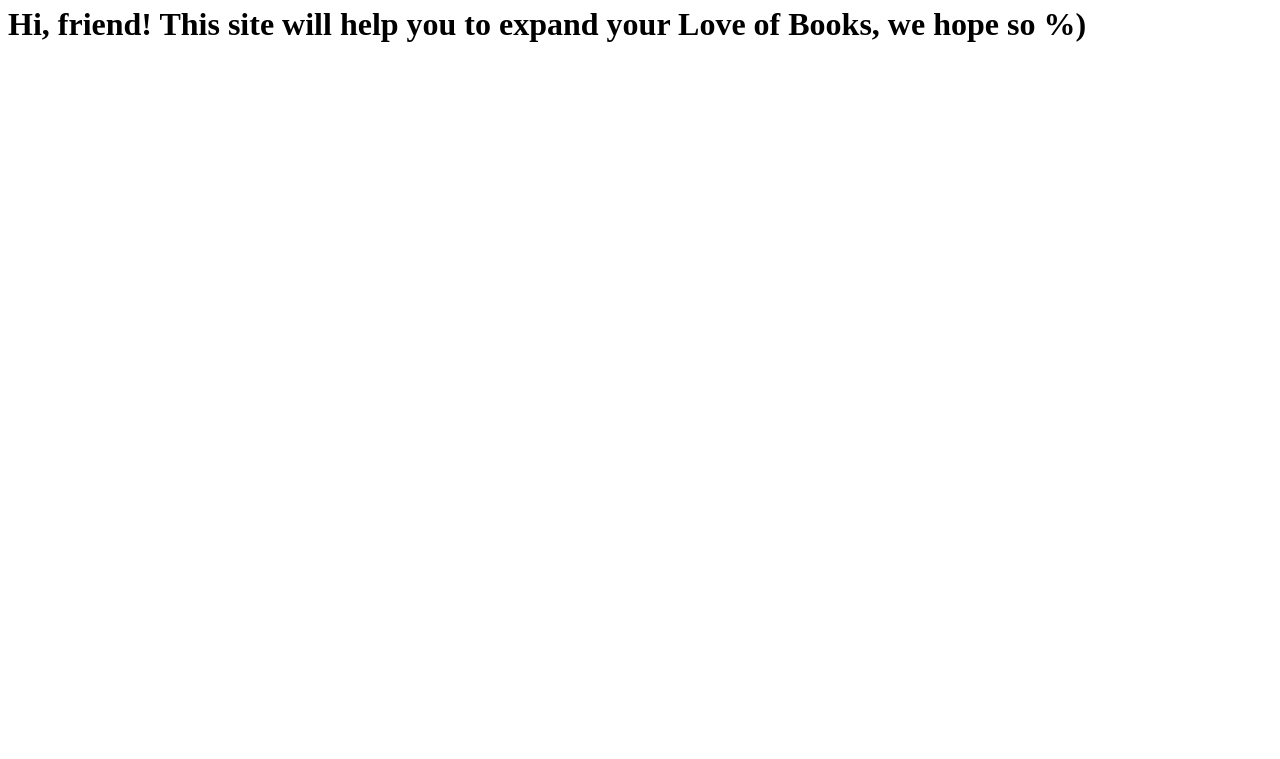
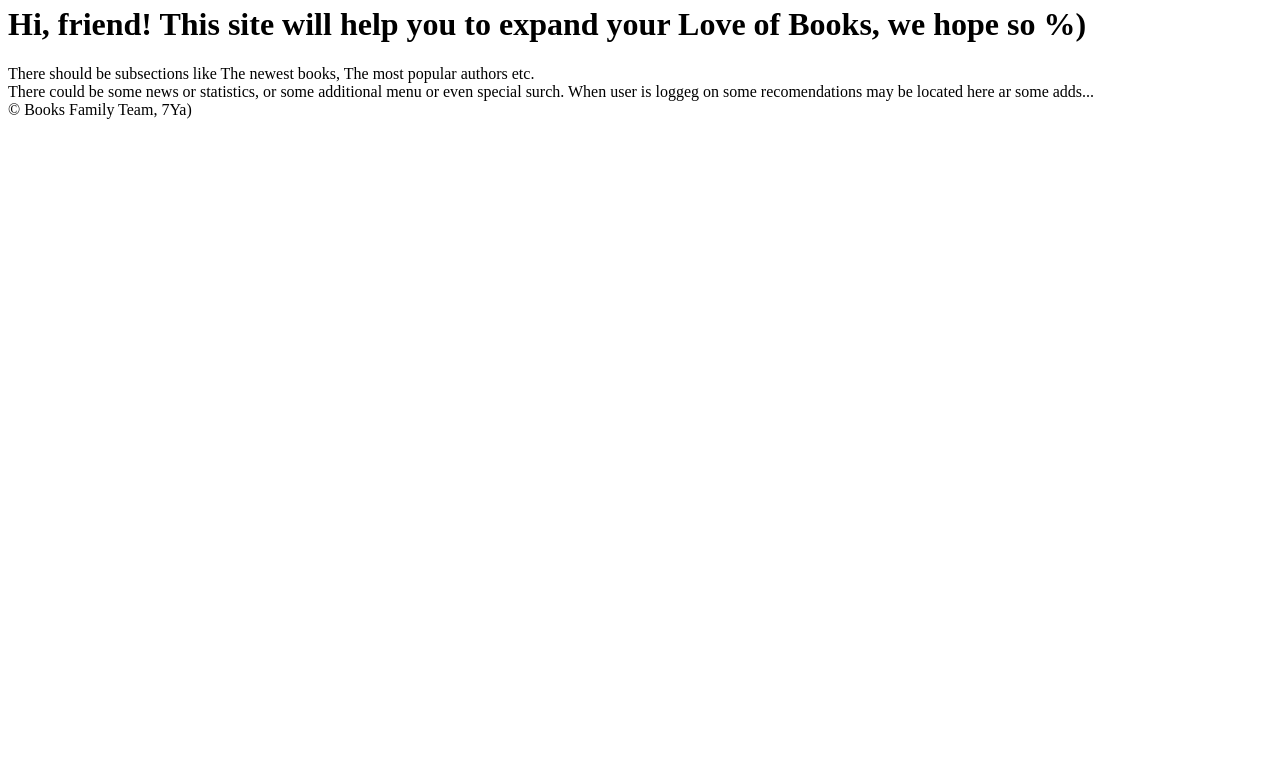
Before and after one commit to vira-lytvyn/BooksFamily, a plain HTML site: page app/index.html in a window 1280 px wide. Shown: the part 41-800 px from the top of the page. Drawn offline with Linux system fonts and the light colour scheme.

Commit message:
add footer and main content

```diff
--- a/app/index.html
+++ b/app/index.html
@@ -16,5 +16,12 @@
         </nav>
         <h1 class="greeting">Hi, friend! This site will help you to expand your Love of Books, we hope so %)</h1>
     </header>
+    <main class="main-wrapper">
+        <section class="main-section content-section">There should be subsections like The newest books, The most popular authors etc.</section>
+        <aside class="main-section aside-section">There could be some news or statistics, or some additional menu or even special surch. When user is loggeg on some recomendations may be located here ar some adds...</aside>
+    </main>
+    <footer class="main-footer">
+        &copy; Books Family Team, 7Ya)
+    </footer>
 </body>
 </html>
```
